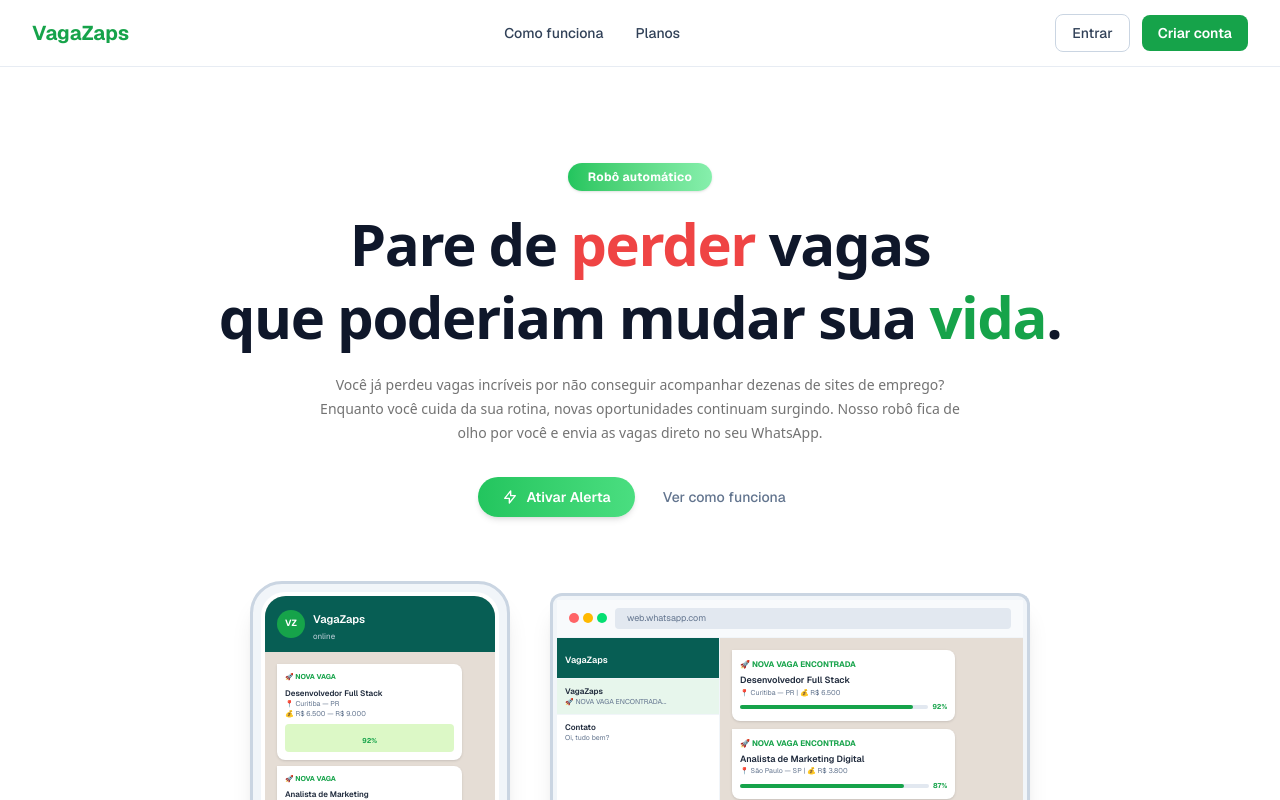
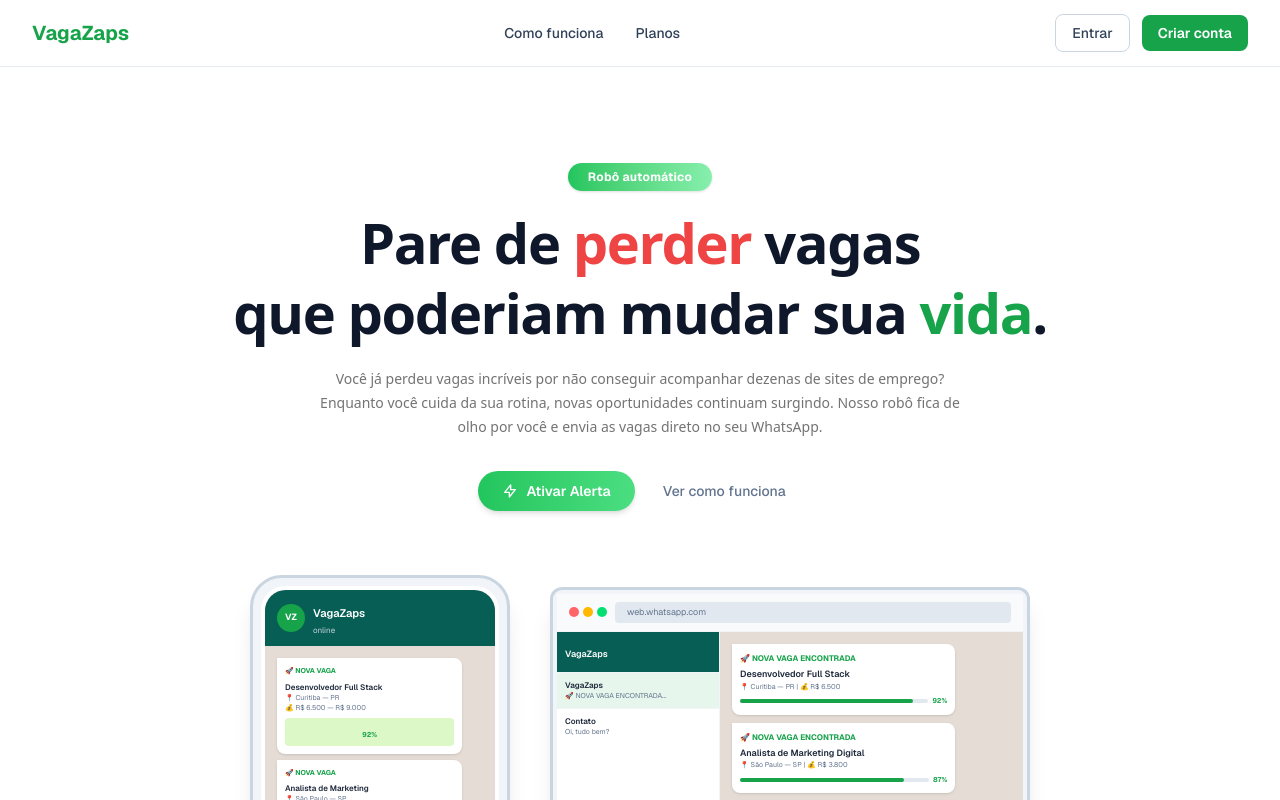
Before and after one commit to Marcoszcoder/vagazaps, a Next.js app: page / in a window 1280 px wide. Shown: the top 800 px of the page. Built offline with nearby package versions, Linux system fonts and the light colour scheme.

Commit message:
fix: title 56px

```diff
--- a/src/components/landing/HeroSection.tsx
+++ b/src/components/landing/HeroSection.tsx
@@ -11,7 +11,7 @@
             <span className="relative z-10">Robô automático</span>
           </span>
           <h1
-            className="text-[32px] leading-[40px] tracking-tight text-[#0f172a] sm:text-[40px] sm:leading-[50px] md:text-[50px] md:leading-[62px] lg:text-[58px] lg:leading-[73px]"
+            className="text-[32px] leading-[40px] tracking-tight text-[#0f172a] sm:text-[40px] sm:leading-[50px] md:text-[50px] md:leading-[62px] lg:text-[56px] lg:leading-[70px]"
             style={{ fontFamily: 'system-ui, sans-serif', fontWeight: 800 }}
           >
             Pare de <span className="text-[#ef4444]">perder</span> vagas
```
